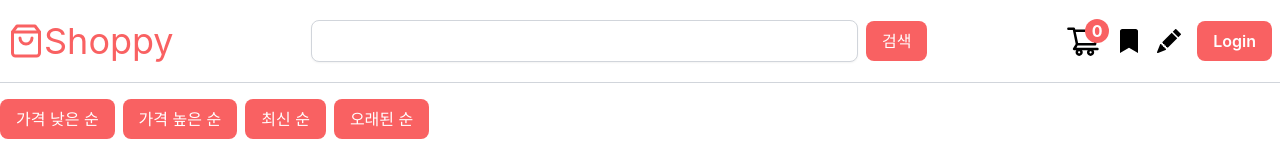
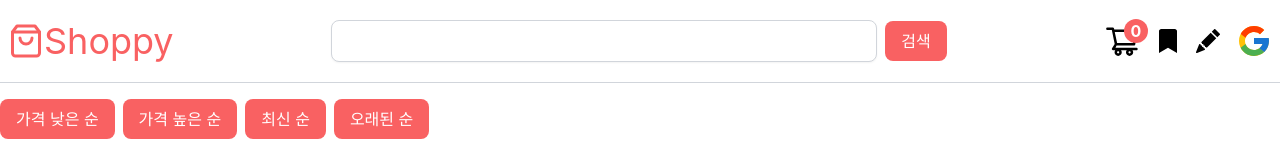
Before and after one commit to myjhye/ReactShoppingProject, a React (Create React App) app: page / in a window 1280 px wide. Shown: the top 157 px of the page. Built offline with nearby package versions, Linux system fonts and the light colour scheme; no server answers; the database is empty.

Commit message:
로그인 버튼 google 아이콘으로 변경

```diff
--- a/src/components/Navbar.jsx
+++ b/src/components/Navbar.jsx
@@ -9,6 +9,7 @@ import Button from "./ui/Button";
 import { useAuthContext } from "../context/AuthContext";
 import CartStatus from "./CartStatus";
 import { useQuery } from "@tanstack/react-query";
+import { FcGoogle } from 'react-icons/fc';
 
 export default function Navbar() {
     const {
@@ -90,7 +91,7 @@ export default function Navbar() {
                         <User user={ user } />
                     </Link>
                 )}
-                { !user  && <Button text={ 'Login' } onClick={ login } /> }
+                {!user && <FcGoogle className="text-4xl cursor-pointer" onClick={login} />}
                 { user  && <Button text={ 'Logout' } onClick={ logout }  /> }
             </nav>
         </header>
```
